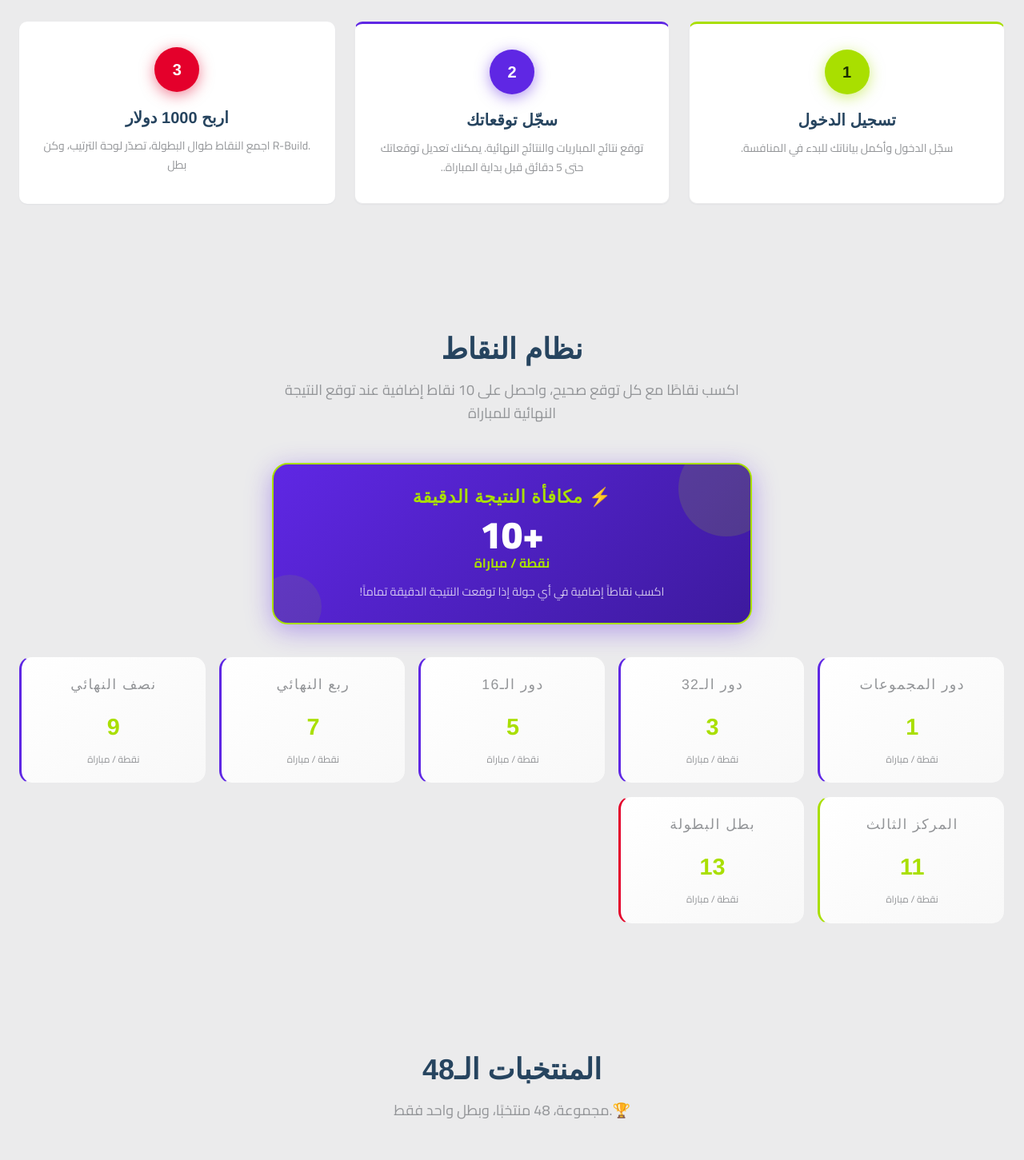
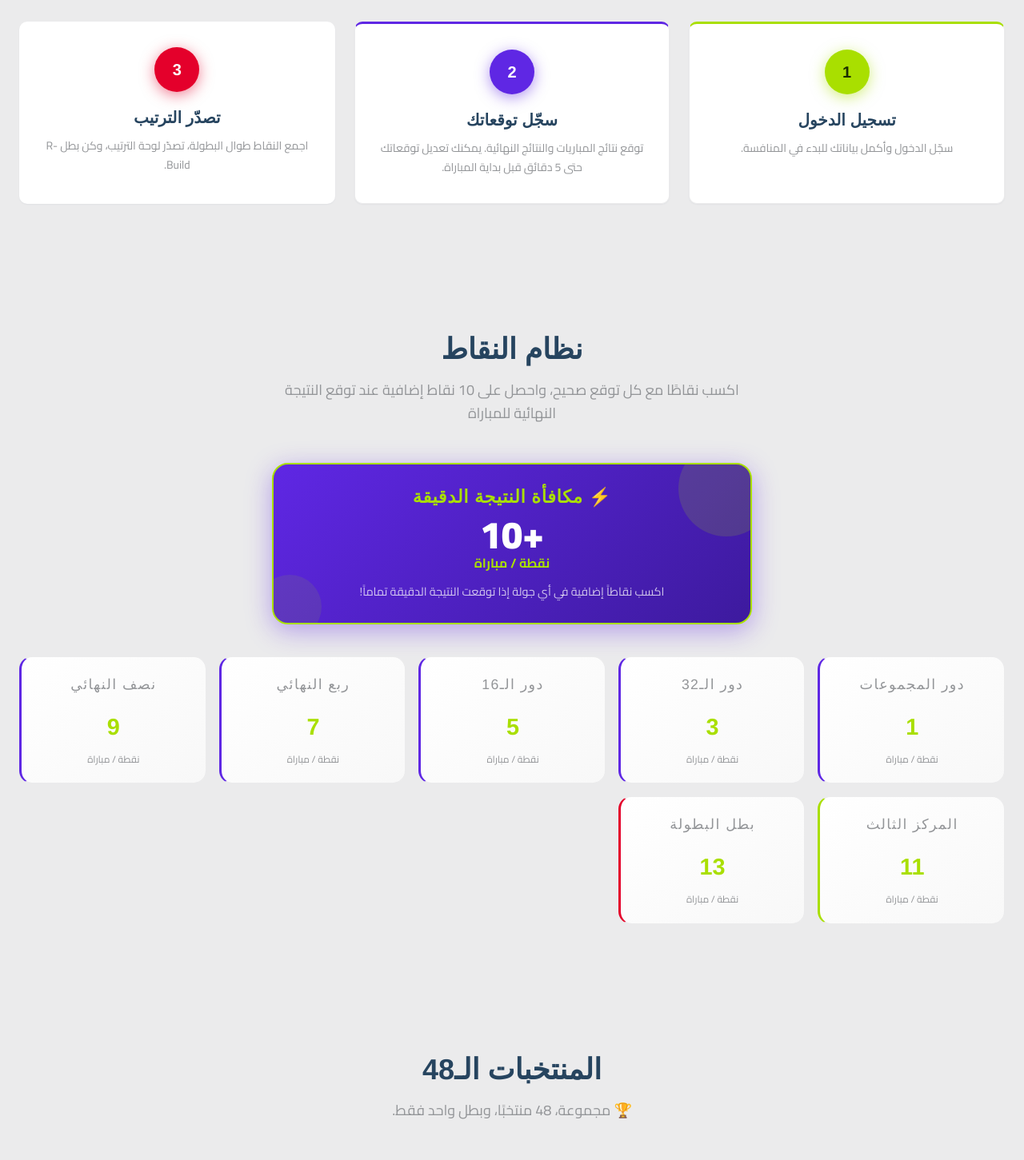
Before and after one commit to EHSikder/worldcup, a Next.js app in the folder frontend/: page / in a window 1280 px wide. Shown: the part 740-2191 px from the top of the page at 80% size. Built offline with nearby package versions, Linux system fonts and the light colour scheme; no server answers.

Commit message:
Update ar.js

```diff
--- a/frontend/src/locales/ar.js
+++ b/frontend/src/locales/ar.js
@@ -11,15 +11,14 @@ export const ar = {
   hero_badge: "تحدي توقعات R BUILD",
   hero_title: "توقع بطل البطولة",
   hero_desc_1: "سجّل توقعاتك، اجمع النقاط، نافس زملاءك، وتصدّر لوحة الترتيب لتصبح بطل R-Build.",
-  hero_desc_2: "الجائزة الكبرى: 1000 دولار للفائز بالمركز الأول!",
+  hero_desc_2: "تنافس مع زملائك واصعد إلى قمة لوحة الترتيب!",
   hero_cta_primary: "سجّل توقعاتك",
   hero_cta_secondary: "لوحة الترتيب",
   hero_left_line1: "توقّع.",
   hero_left_line2: "تنافس.",
   hero_left_line3: "اربح.",
   hero_right_subtitle: "تحدي R-Build لكأس العالم",
-  hero_right_title: "1000 دولار",
-
+  hero_right_title: "بطل التوقعات",
 
   // Homepage - Steps
   steps_title: "كيف تعمل المسابقة؟",
@@ -27,9 +26,9 @@ export const ar = {
   step_1_title: "تسجيل الدخول",
   step_1_desc: "سجّل الدخول وأكمل بياناتك للبدء في المنافسة.",
   step_2_title: "سجّل توقعاتك",
-  step_2_desc: "توقع نتائج المباريات والنتائج النهائية. يمكنك تعديل توقعاتك حتى 5 دقائق قبل بداية المباراة..",
-  step_3_title: "اربح 1000 دولار",
-  step_3_desc: ".R-Build اجمع النقاط طوال البطولة، تصدّر لوحة الترتيب، وكن بطل",
+  step_2_desc: "توقع نتائج المباريات والنتائج النهائية. يمكنك تعديل توقعاتك حتى 5 دقائق قبل بداية المباراة.",
+  step_3_title: "تصدّر الترتيب",
+  step_3_desc: "اجمع النقاط طوال البطولة، تصدّر لوحة الترتيب، وكن بطل R-Build.",
 
   // Homepage - Scoring
   scoring_title: "نظام النقاط",
@@ -40,7 +39,7 @@ export const ar = {
   scoring_exact_bonus_title: "⚡ مكافأة النتيجة الدقيقة",
   scoring_exact_bonus_desc: "اكسب نقاطاً إضافية في أي جولة إذا توقعت النتيجة الدقيقة تماماً!",
 
-  // Scoring rounds (used in scoring cards)
+  // Scoring rounds
   scoring_round_group: "دور المجموعات",
   scoring_round_r32: "دور الـ32",
   scoring_round_r16: "دور الـ16",
@@ -51,12 +50,12 @@ export const ar = {
 
   // Homepage - Teams
   teams_title: "المنتخبات الـ48",
-  teams_subtitle: "🏆.مجموعة، 48 منتخبًا، وبطل واحد فقط",
+  teams_subtitle: "🏆 مجموعة، 48 منتخبًا، وبطل واحد فقط.",
   group: "مجموعة",
 
   // Homepage - Bottom CTA
-  cta_title: "هل تريد التوقع وربح 1000 دولار؟",
-  cta_subtitle: "انضم إلى التحدي، وتفوق على المنافسين، وسيحصل أفضل متوقع على الجائزة الكبرى البالغة 1000 دولار!",
+  cta_title: "هل أنت مستعد للتحدي؟",
+  cta_subtitle: "انضم إلى التحدي، وتفوق على المنافسين، واثبت أنك الأفضل في توقع نتائج البطولة!",
   cta_btn: "ابدأ التوقع الآن",
 
   // Footer
@@ -79,15 +78,15 @@ export const ar = {
   lb_subtitle: "أفضل المتوقعين مصنفين حسب إجمالي النقاط المكتسبة",
   lb_search: "البحث عن لاعبين...",
   lb_empty: "لم يتم تقديم أي توقعات بعد. كن أول من يملأ توقعاتك.",
-  lb_prize: "جائزة 1000$",
+  lb_prize: "المركز الأول",
   lb_points: "نقاط",
   lb_col_rank: "المركز",
   lb_col_user: "اسم المستخدم",
   lb_col_team: "الفريق",
-  lb_grand_prize_label: "الجائزة الكبرى",
-  lb_grand_prize_tagline: "توقع واربح",
-  lb_grand_champion_title: "الجائزة الكبرى:",
-  lb_grand_champion_subtitle: "المتوقع الأول يفوز بالكل",
+  lb_grand_prize_label: "بطل التوقعات",
+  lb_grand_prize_tagline: "توقع وتنافس",
+  lb_grand_champion_title: "بطل التوقعات",
+  lb_grand_champion_subtitle: "المتوقع الأعلى نقاطاً",
 
   // Predictions
   pred_title: "توقعات المباريات",
@@ -98,8 +97,8 @@ export const ar = {
   pred_match: "مباراة",
   pred_exact_score: "توقع النتيجة الدقيقة (مكافأة +10 نقاط)",
   pred_draw: "تعادل",
-  pred_prize_label: "بركة الجائزة الكبرى",
-  pred_prize_tagline: "توقع واربح",
+  pred_prize_label: "بطل التوقعات",
+  pred_prize_tagline: "توقع وتنافس",
   pred_rank_label: "رتبة",
   pred_leader_label: "قائد",
   pred_you: "(أنت)",
```
